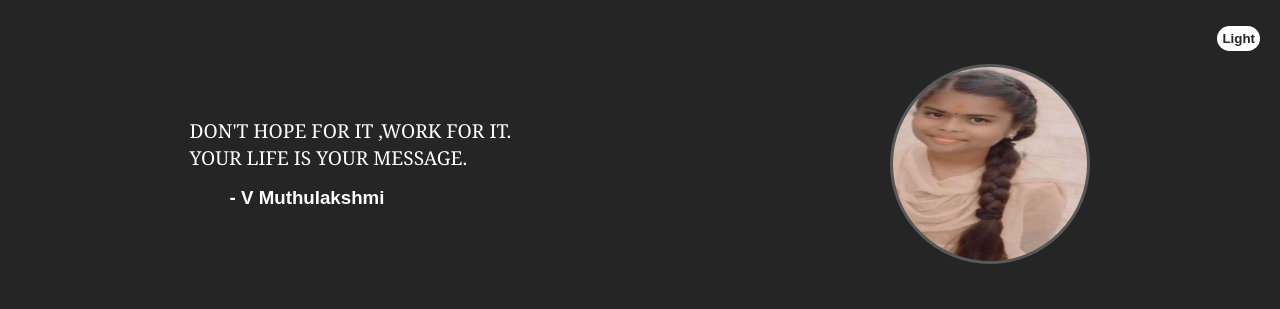
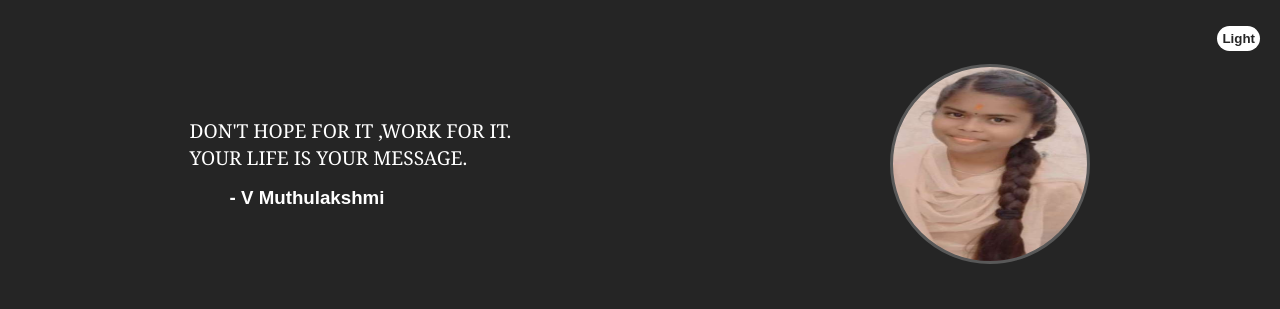
Before and after one commit to muthu146/My-Portfolio, a plain HTML site: page index.html in a window 1280 px wide. Shown: the top 309 px of the page. Drawn offline with Linux system fonts and the light colour scheme; a script that the page names is missing.

Commit message:
Update style.css

```diff
--- a/style.css
+++ b/style.css
@@ -114,7 +114,7 @@ dt {
     border-radius: 50%;
     background: url("myprofile.jpg") no-repeat;
     background-size: 280px 280px;
-    background-position-x: -70px;
+    background-position-x: -50px;
     /* border: 3px solid #585858; */
 }
 
```
